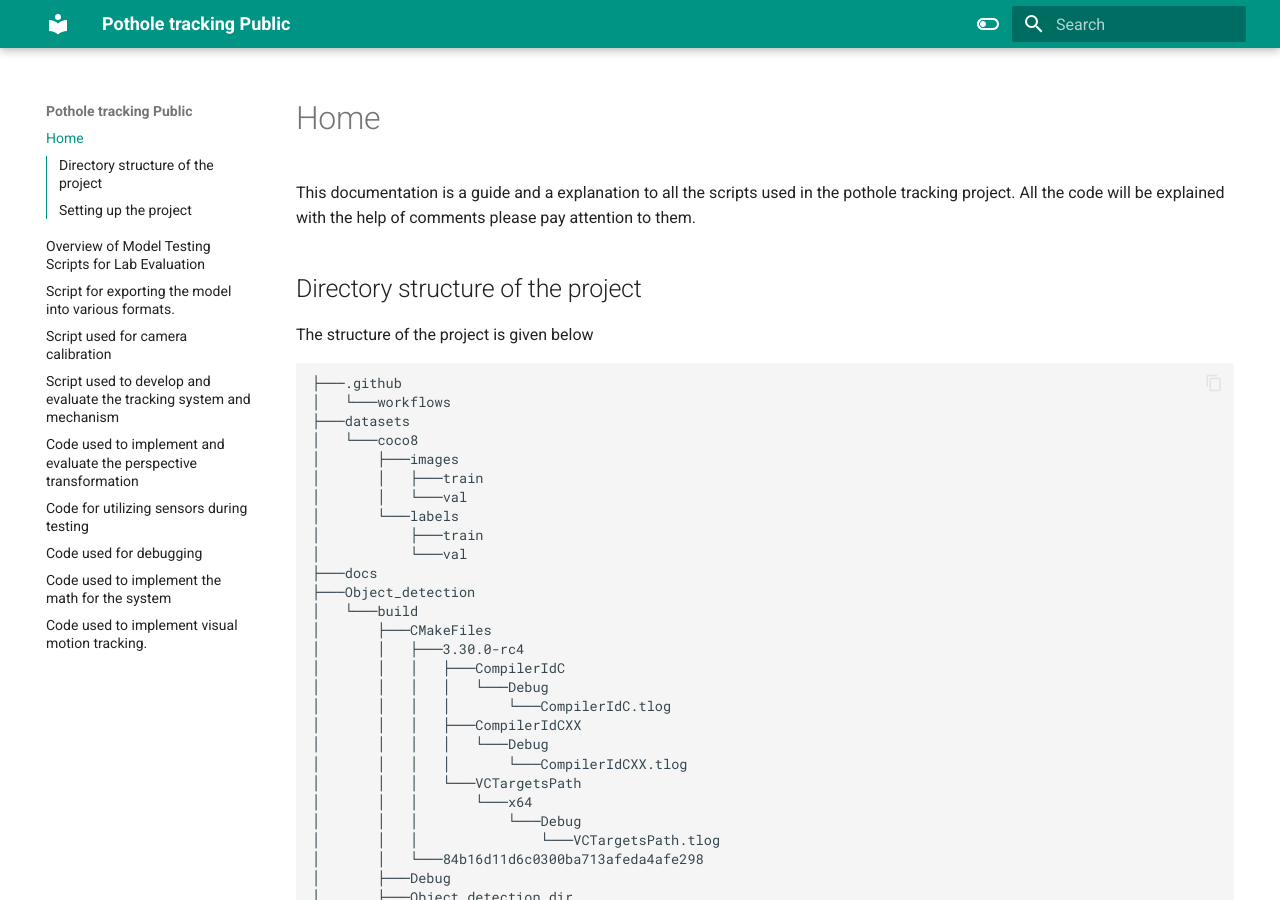
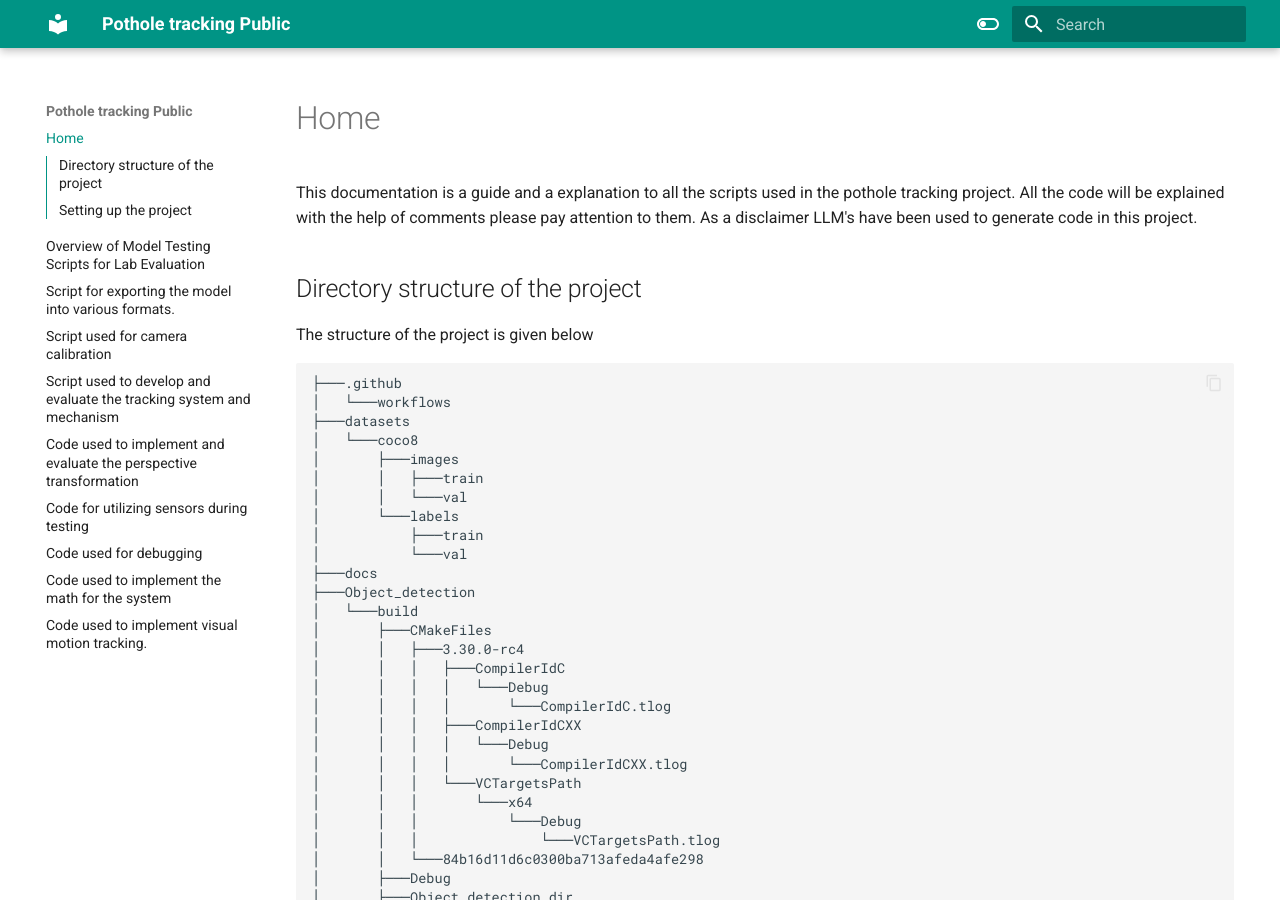
Before and after one commit to ComputerVisionProjects/Pothole_tracking_comprehensive_github, an MkDocs documentation site: the page built from docs/index.md, in a window 1280 px wide and 900 px high. Built offline with MkDocs 1.6.1 and Material for MkDocs 9.7.7, drawn with Linux system fonts in a browser that asks for light colours.

Commit message:
Update index.md
LLM usage mentioned.

```diff
--- a/docs/index.md
+++ b/docs/index.md
@@ -1,5 +1,5 @@
 # Home
-This documentation is a guide and a explanation to all the scripts used in the pothole tracking project. All the code will be explained with the help of comments please pay attention to them.
+This documentation is a guide and a explanation to all the scripts used in the pothole tracking project. All the code will be explained with the help of comments please pay attention to them. As a disclaimer LLM's have been used to generate code in this project.
 
 ## Directory structure of the project
 
```
